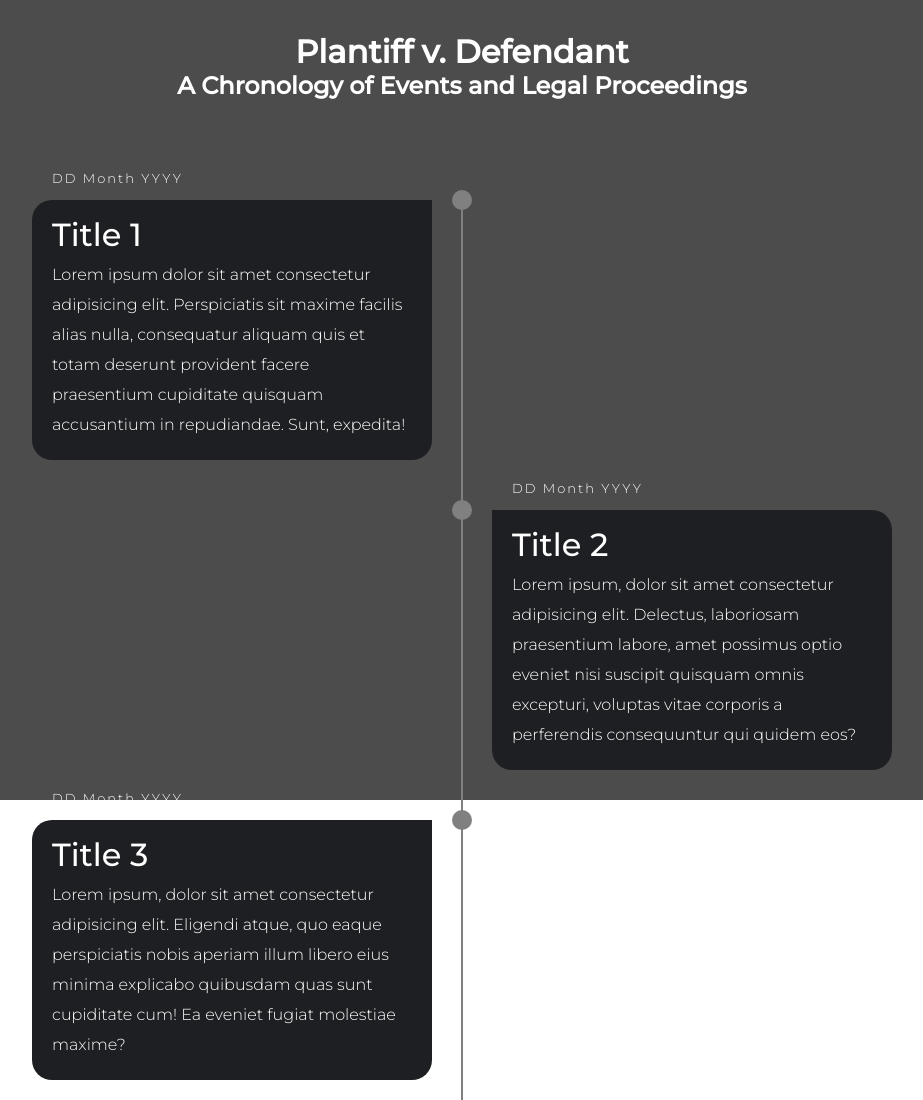
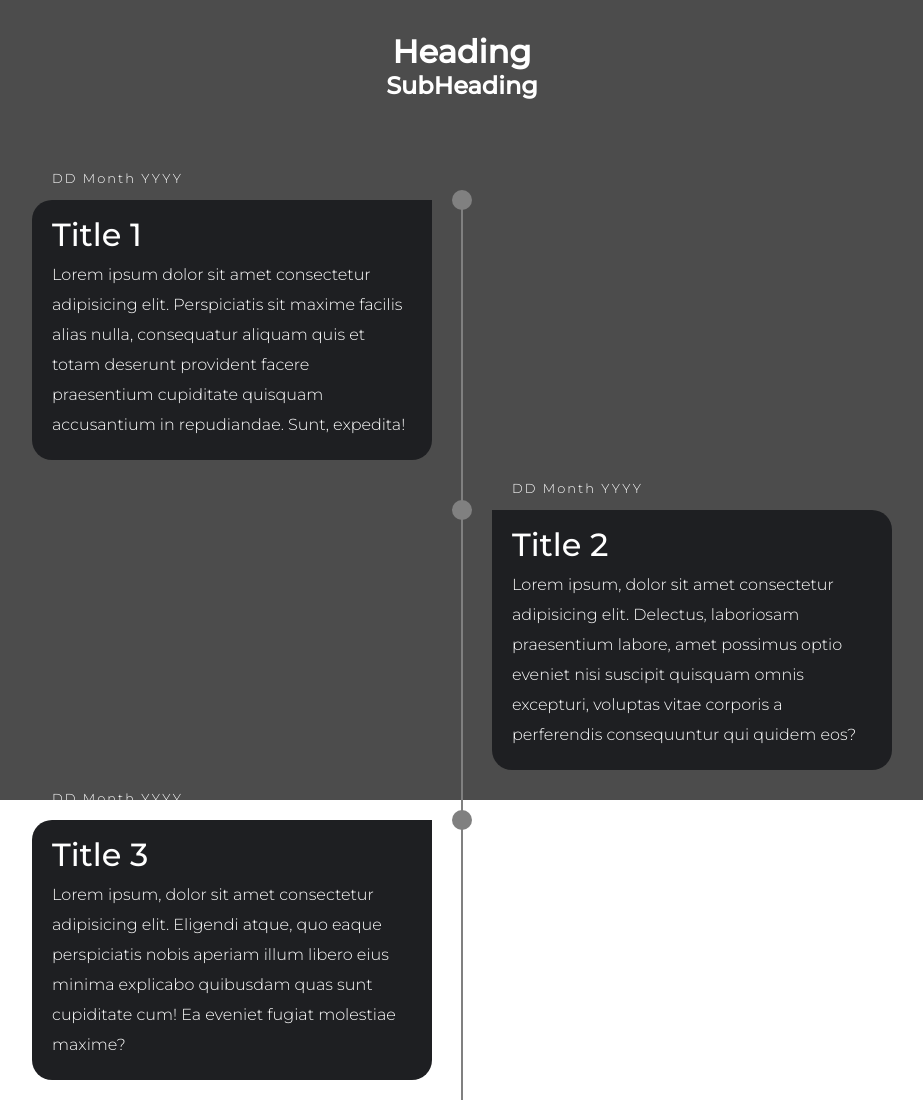
Before and after one commit to blissfulStar/timeline, a plain HTML site: page index.html in a window 1280 px wide. Shown: the top 1100 px of the page, without its empty margins (178-1101 px from the left). Drawn offline with Linux system fonts and the light colour scheme.

Commit message:
Update index.html
tiddy up
headers

```diff
--- a/index.html
+++ b/index.html
@@ -4,13 +4,12 @@
     <link rel="stylesheet" href="style.css">
     <meta charset="UTF-8">
     <meta name="viewport" content="width=<>>, initial-scale=1.0">
-    <title>Plantiff v. Defendant</title>
+    <title>Title</title>
 </head>
 <body>
     <center>
-        <h1>Plantiff v. Defendant</h1>
-        <h2>A Chronology of Events and Legal Proceedings
-    </h2>
+        <h1>Heading</h1>
+        <h2>SubHeading</h2>
     </center>
     <div class="container">
         <div class="timeline">
```
